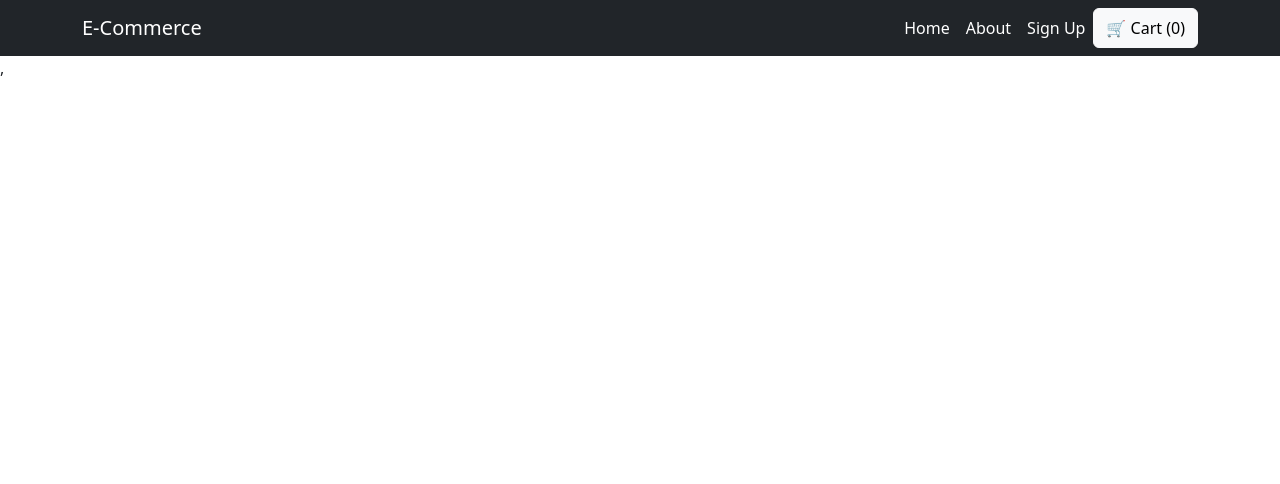
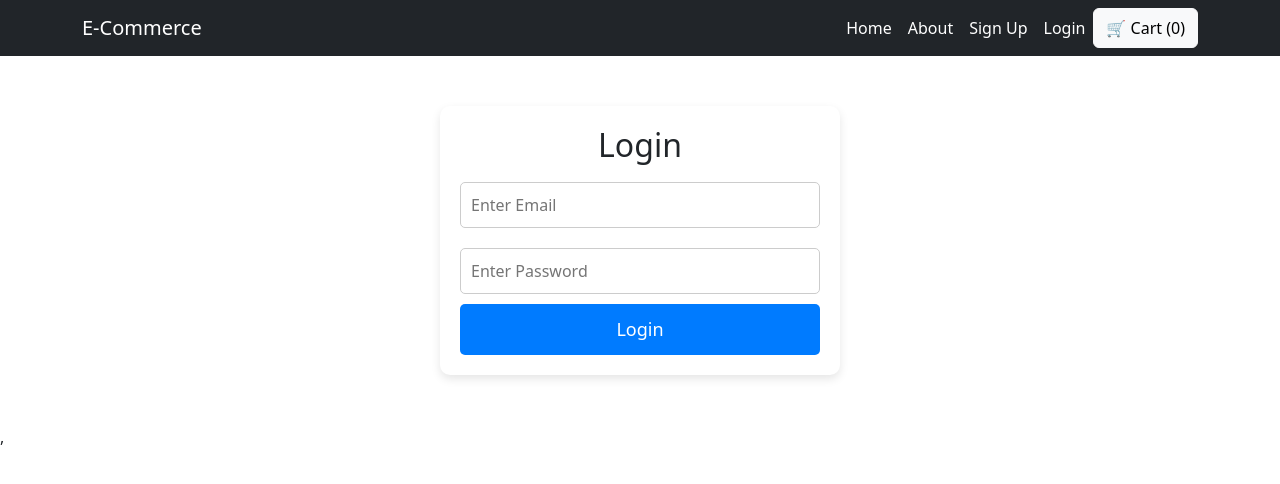
Before and after one commit to SonikaSahana/e-commerce-website-react, a React (Create React App) app in the folder e-commerce-react/: page /login in a window 1280 px wide. Shown: the top 484 px of the page. Built offline with nearby package versions, Linux system fonts and the light colour scheme.

Commit message:
login page

```diff
--- a/e-commerce-react/src/App.js
+++ b/e-commerce-react/src/App.js
@@ -9,6 +9,7 @@ import About from "./About";
 import ContactUs from "./ContactUs";
 import ProductDetails from "./ProductDetails";
 import Signup from "./Signup";
+import Login from "./Login";
 
 const App = () => {
   const { totalItems } = useContext(CartContext);
@@ -29,6 +30,9 @@ const App = () => {
             <NavLink to="/signup" className={({ isActive }) => (isActive ? "active nav-link" : "nav-link")} style={{ color: "white" }}>
               Sign Up
             </NavLink>
+            <NavLink to="/login" className={({ isActive }) => (isActive ? "active nav-link" : "nav-link")} style={{ color: "white" }}>
+              Login
+            </NavLink>
             <Button variant="light" onClick={() => setShowCart(true)}>
               🛒 Cart ({totalItems})
             </Button>
@@ -42,6 +46,7 @@ const App = () => {
         <Route path="/contact" element={<ContactUs />} />
         <Route path="/products/:productId" element={<ProductDetails />} />
         <Route path="/signup" element={<Signup />} />
+        <Route path="/login" element={<Login />} />
       </Routes>
 
       <Cart show={showCart} handleClose={() => setShowCart(false)} />
--- /dev/null
+++ b/e-commerce-react/src/Login.css
@@ -0,0 +1,62 @@
+
+.login-container {
+    max-width: 400px;
+    margin: 50px auto;
+    padding: 20px;
+    background: white;
+    border-radius: 10px;
+    box-shadow: 0 4px 10px rgba(0, 0, 0, 0.1);
+    text-align: center;
+  }
+
+
+  .login-input {
+    width: 100%;
+    padding: 10px;
+    margin: 10px 0;
+    border: 1px solid #ccc;
+    border-radius: 5px;
+    font-size: 16px;
+  }
+
+
+  .login-btn {
+    width: 100%;
+    padding: 12px;
+    background: #007bff;
+    color: white;
+    border: none;
+    border-radius: 5px;
+    font-size: 18px;
+    cursor: pointer;
+    transition: 0.3s;
+  }
+
+  .login-btn:hover {
+    background: #0056b3;
+  }
+
+
+  .loader {
+    display: inline-block;
+    width: 20px;
+    height: 20px;
+    border: 3px solid rgba(255, 255, 255, 0.3);
+    border-radius: 50%;
+    border-top-color: white;
+    animation: spin 1s linear infinite;
+    margin: auto;
+  }
+
+  @keyframes spin {
+    to {
+      transform: rotate(360deg);
+    }
+  }
+
+
+  .error-message {
+    color: red;
+    font-size: 14px;
+    margin-top: 5px;
+  }
--- /dev/null
+++ b/e-commerce-react/src/Login.js
@@ -0,0 +1,76 @@
+import React, { useState } from "react";
+import "./Login.css";
+
+const Login = () => {
+  const [email, setEmail] = useState("");
+  const [password, setPassword] = useState("");
+  const [loading, setLoading] = useState(false);
+  const [error, setError] = useState("");
+
+  const loginHandler = async (e) => {
+    e.preventDefault();
+    setLoading(true);
+    setError("");
+
+    const API_URL = "https://identitytoolkit.googleapis.com/v1/accounts:signInWithPassword?key=YOUR_FIREBASE_API_KEY";
+
+    try {
+      const response = await fetch(API_URL, {
+        method: "POST",
+        body: JSON.stringify({
+          email: email,
+          password: password,
+          returnSecureToken: true,
+        }),
+        headers: {
+          "Content-Type": "application/json",
+        },
+      });
+
+      const data = await response.json();
+
+      if (!response.ok) {
+        throw new Error(data.error.message || "Authentication failed");
+      }
+
+      console.log("Token:", data.idToken);
+      localStorage.setItem("token", data.idToken);
+
+      alert("Login successful!");
+    } catch (err) {
+      setError("Authentication Failed! Please check your credentials.");
+    }
+
+    setLoading(false);
+  };
+
+  return (
+    <div className="login-container">
+      <h2>Login</h2>
+      <form onSubmit={loginHandler}>
+        <input
+          type="email"
+          placeholder="Enter Email"
+          className="login-input"
+          value={email}
+          onChange={(e) => setEmail(e.target.value)}
+          required
+        />
+        <input
+          type="password"
+          placeholder="Enter Password"
+          className="login-input"
+          value={password}
+          onChange={(e) => setPassword(e.target.value)}
+          required
+        />
+        {error && <p className="error-message">{error}</p>}
+        <button type="submit" className="login-btn" disabled={loading}>
+          {loading ? <div className="loader"></div> : "Login"}
+        </button>
+      </form>
+    </div>
+  );
+};
+
+export default Login;
```
